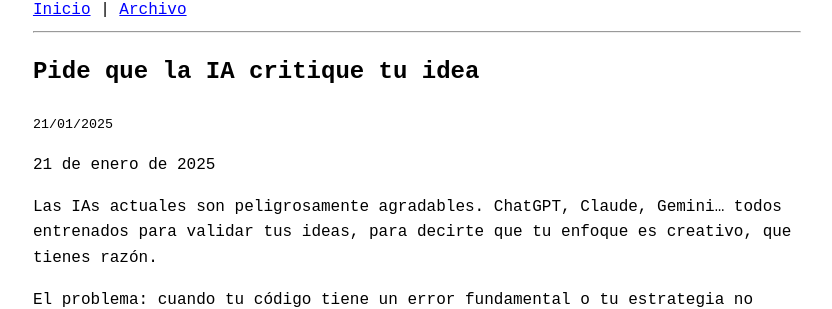
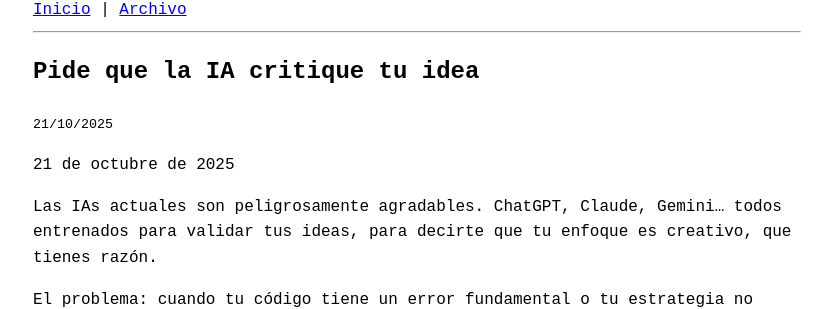
Before and after one commit to repositorioinformatico/repositorioinformatico.github.io, a Jekyll site: the page built from _posts/2025-10-21-pide-que-la-ia-critique-tu-idea.md, in a window 1280 px wide. Shown: the part 190-499 px from the top of the page, without its empty margins (223-1055 px from the left). Built offline with Jekyll 4.4.1, drawn with Linux system fonts in a browser that asks for light colours.

Commit message:
Cambiar fecha de publicación del post de IA crítica de enero a octubre 2025
🤖 Generated with [Claude Code](https://claude.com/claude-code)

Co-Authored-By: Claude <noreply@anthropic.com>

```diff
--- a/_posts/2025-01-21-pide-que-la-ia-critique-tu-idea.md
+++ b/_posts/2025-10-21-pide-que-la-ia-critique-tu-idea.md
@@ -1,10 +1,10 @@
 ---
 layout: post
 title: "Pide que la IA critique tu idea"
-date: 2025-01-21
+date: 2025-10-21
 ---
 
-21 de enero de 2025
+21 de octubre de 2025
 
 Las IAs actuales son peligrosamente agradables. ChatGPT, Claude, Gemini... todos entrenados para validar tus ideas, para decirte que tu enfoque es creativo, que tienes razón.
 
```
